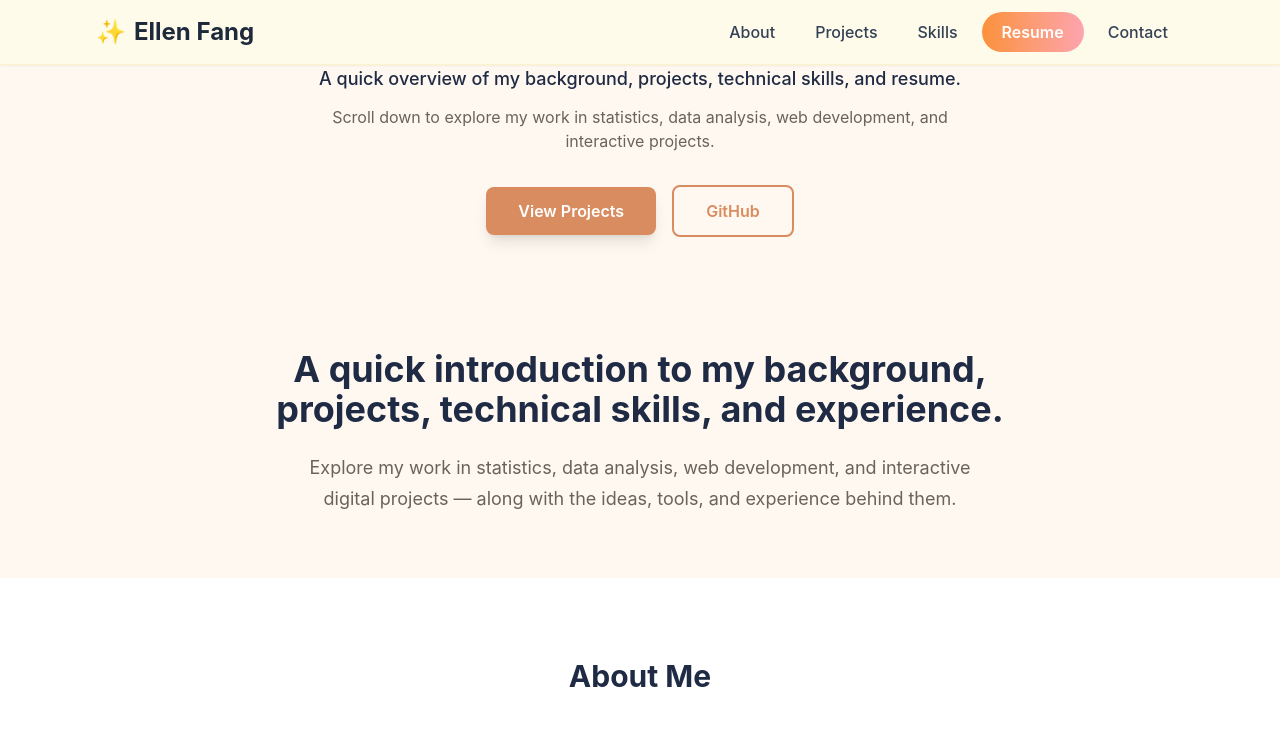
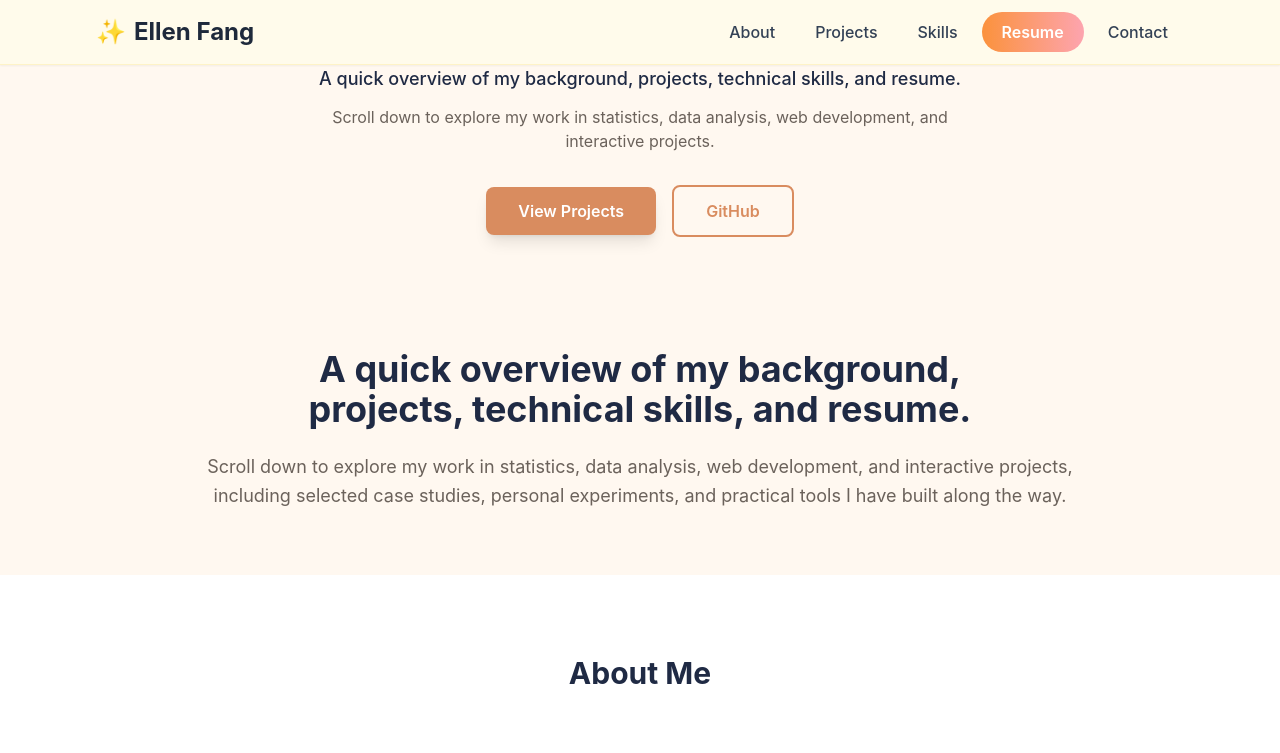
Before and after one commit to Ellen-Fang/ellen-fang-portfolio, a React (Vite) app: page / in a window 1280 px wide. Shown: the top 753 px of the page. Built offline with nearby package versions, Linux system fonts and the light colour scheme.

Commit message:
Update About hero section - improve paragraph layout and readability

```diff
--- a/src/components/About.jsx
+++ b/src/components/About.jsx
@@ -28,8 +28,8 @@ function About() {
       <section id="about-hero" className="py-16 px-4" style={{backgroundColor: '#FFF8F0'}}>
         <div className="max-w-6xl mx-auto">
           <div className="hero-text text-center">
-            <h2 className="text-4xl font-bold mb-6" style={{color: '#1F2A44'}}>A quick introduction to my background, projects, technical skills, and experience.</h2>
-            <p className="text-lg" style={{color: '#6B625B'}}>Explore my work in statistics, data analysis, web development, and interactive digital projects — along with the ideas, tools, and experience behind them.</p>
+            <h2 className="text-4xl font-bold mb-6" style={{color: '#1F2A44'}}>A quick overview of my background, projects, technical skills, and resume.</h2>
+            <p className="text-lg" style={{color: '#6B625B'}}>Scroll down to explore my work in statistics, data analysis, web development, and interactive projects, including selected case studies, personal experiments, and practical tools I have built along the way.</p>
           </div>
         </div>
       </section>
--- a/src/index.css
+++ b/src/index.css
@@ -60,7 +60,7 @@ html {
 }
 
 .hero-text p {
-  max-width: 820px;
+  max-width: 930px;
   margin: 0 auto;
-  line-height: 1.7;
+  line-height: 1.6;
 }
```
